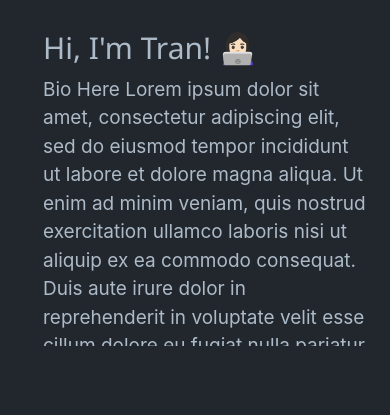
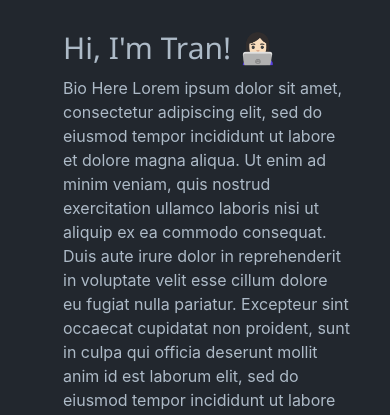
Before and after one commit to trnle/trnle.github.io, a React (Create React App) app: page / in a window 390 px wide. Shown: the part 378-793 px from the top of the page. Built offline with nearby package versions, Linux system fonts and the light colour scheme.

Commit message:
Introduction height

```diff
--- a/src/components/AboutMe/AboutMe.css
+++ b/src/components/AboutMe/AboutMe.css
@@ -78,14 +78,22 @@
   }
 }
 
-@media screen and (max-width: 700px) {
+@media screen and (max-width: 793px) {
   #about-me {
     display: flex;
     flex-direction: column;
-    margin: 0 20px;
+    margin: 0 40px;
   }
 
   .fab, .fas {
     font-size: 5vw;
   }
+
+  #bio {
+    display: flex;
+    flex-direction: column;
+    flex-wrap: nowrap;
+    max-height: 450px;
+    font-size: 16px;
+  }
 }
```
